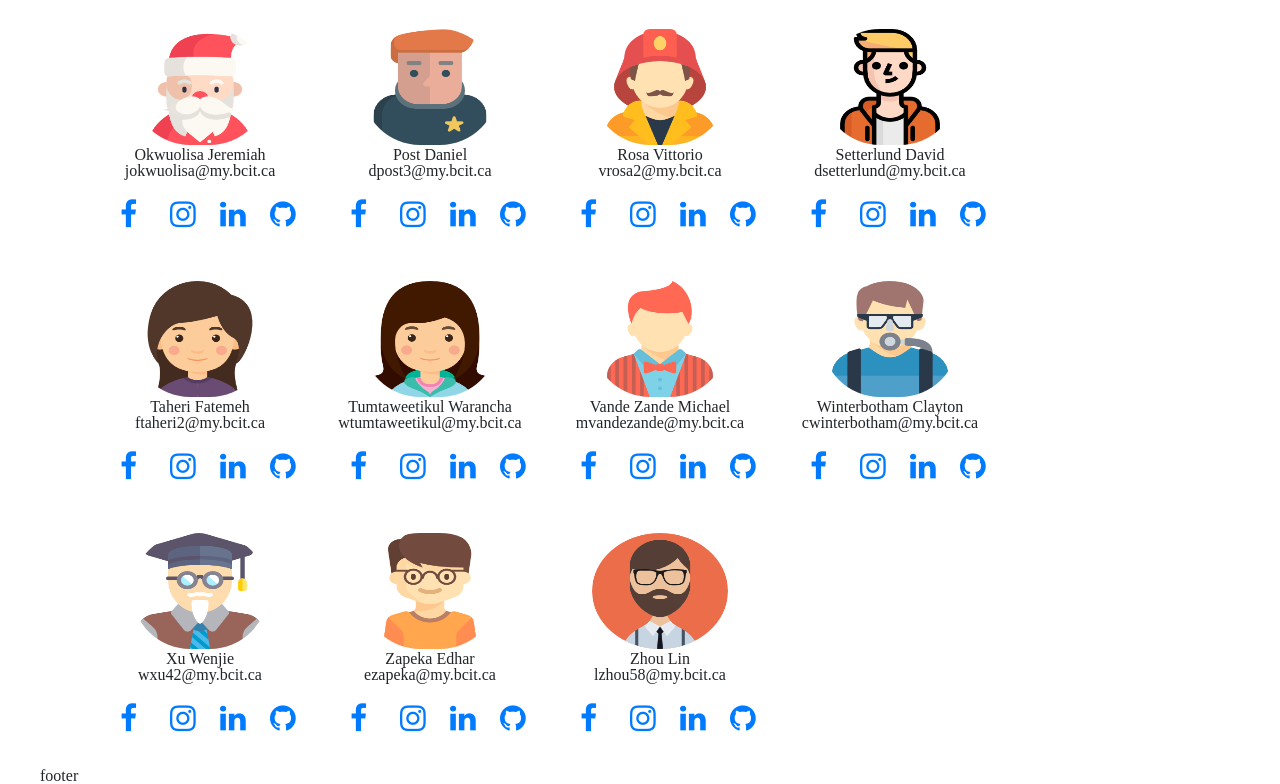
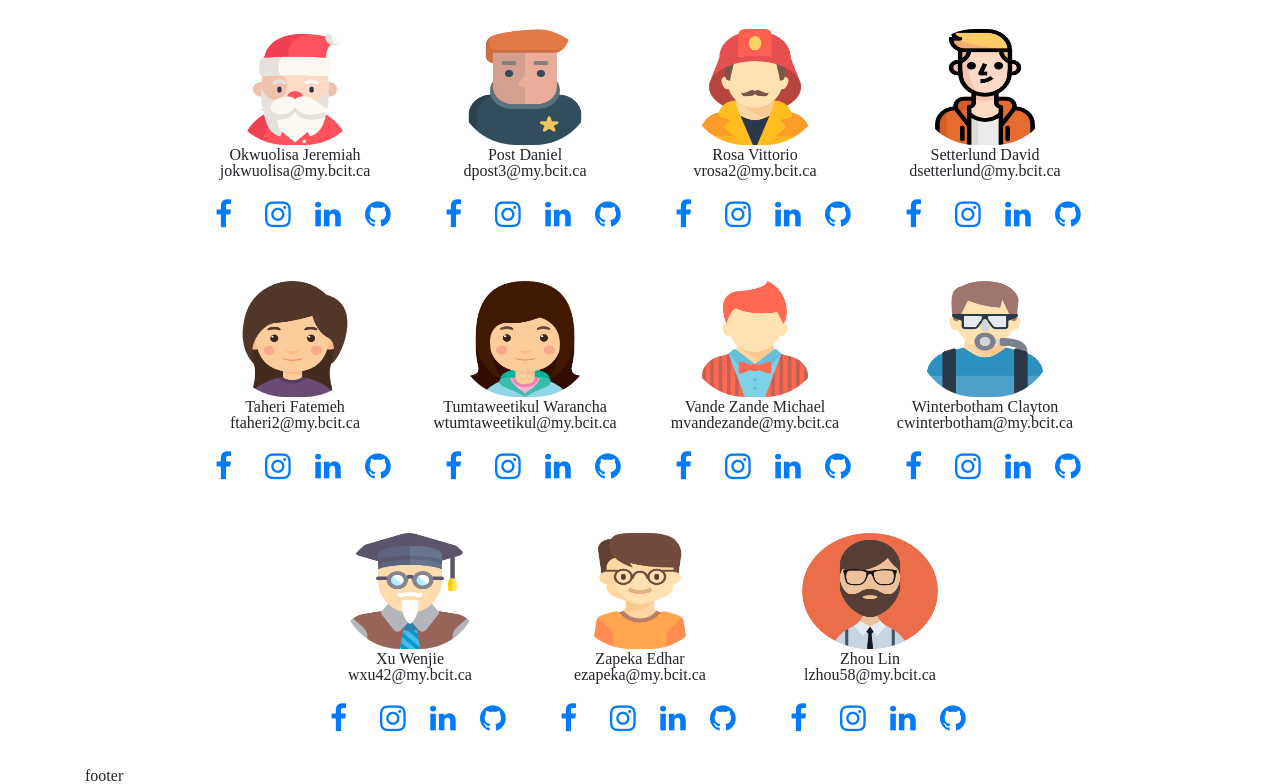
Before and after one commit to edgarzapeka/bcit_ssd_website, a plain HTML site: page students.html in a window 1280 px wide. Shown: the part 760-1544 px from the top of the page. Drawn offline with nearby package versions, Linux system fonts and the light colour scheme.

Commit message:
Added .gitignore and some modifications

```diff
--- a/scss/_students.scss
+++ b/scss/_students.scss
@@ -23,6 +23,7 @@ a:link {
 .students-content{
     display: flex;
     flex-wrap: wrap;
+    justify-content: center;
 }
 
 .user-info{
--- a/students.html
+++ b/students.html
@@ -10,9 +10,8 @@
     <link rel="stylesheet" type="text/css" href="styles/styles.css" />
 </head>
 <body>
-    <div class="wrapper">
+    <div class="container">
         <div class="header">header</div>
-        <div class="container">
                <div class="students-content">
                    <div class="user-info">
                        <img class="awatar-image" src="images/students/ataarlene.png"/>
@@ -258,7 +257,7 @@
                     </div>
                     <div class="user-info">
                         <img class="awatar-image" src="images/students/zhoulin.png"/>
-                        <p>Zhou Lin</p>
+                        <p><strong>Zhou Lin</strong></p>
                         <p>lzhou58@my.bcit.ca</p>
                         <div class="social-links">
                                 <a href="#" class="fa fa-facebook"></a>
@@ -267,8 +266,6 @@
                                 <a href="#" class="fa fa-github "></a>
                         </div>
                     </div>
-
-               </div>
         </div>
         <div class="footer">footer</div>
     </div>
```
Also changed, not shown: courses.html (added), styles/styles.css, 2 other files.
